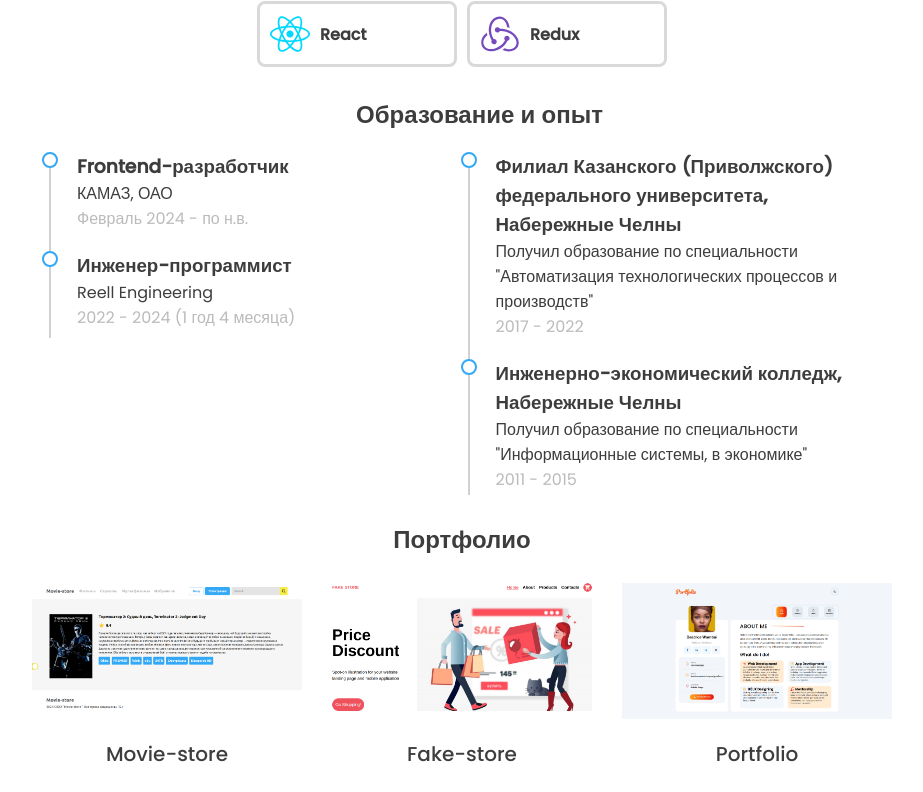
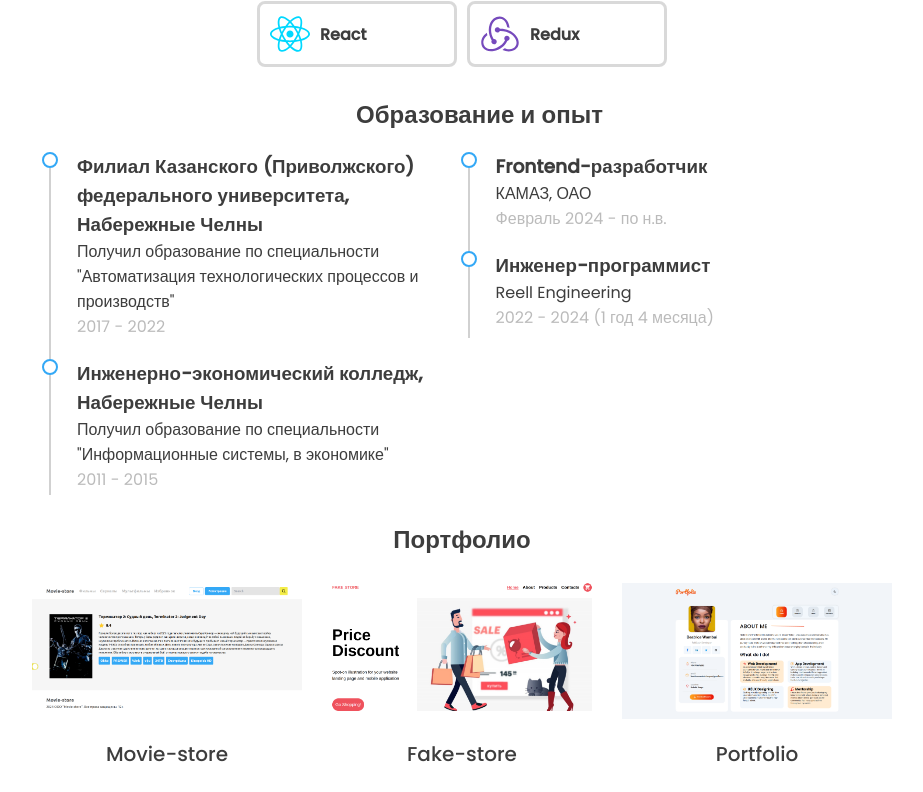
Before and after one commit to oipik/Portfolio, a React (Create React App) app: page / in a window 1280 px wide. Shown: the part 921-1713 px from the top of the page, without its empty margins (178-1101 px from the left). Built offline with nearby package versions, Linux system fonts and the light colour scheme.

Commit message:
fixing bugs

```diff
--- a/public/index.html
+++ b/public/index.html
@@ -1,14 +1,19 @@
 <!DOCTYPE html>
 <html lang="run">
-
   <head>
     <meta charset="utf-8" />
     <meta name="viewport" content="width=device-width, initial-scale=1" />
     <meta name="theme-color" content="#000000" />
-  <meta name="description" content="Web site created using create-react-app" />
+    <meta
+      name="description"
+      content="Web site created using create-react-app"
+    />
+    <link rel="icon" type="image/png" href="./favicon.png" />
     <link rel="manifest" href="%PUBLIC_URL%/manifest.json" />
-  <link href="https://fonts.googleapis.com/css2?family=Poppins:ital,wght@0,400;0,500;1,600&display=swap"
-    rel="stylesheet">
+    <link
+      href="https://fonts.googleapis.com/css2?family=Poppins:ital,wght@0,400;0,500;1,600&display=swap"
+      rel="stylesheet"
+    />
     <title>Портфолио Frontend-разработчика Куркина Игоря</title>
   </head>
 
@@ -16,5 +21,4 @@
     <noscript>You need to enable JavaScript to run this app.</noscript>
     <div id="root"></div>
   </body>
-
 </html>
--- a/src/components/about/About.jsx
+++ b/src/components/about/About.jsx
@@ -22,7 +22,7 @@ const About = () => {
             </li>
             <li>
               <strong>Должность: </strong>
-              Junior Frontend-разработчик
+              Frontend-разработчик
             </li>
             <li>
               <strong>Email: </strong>
--- a/src/components/background/Background.jsx
+++ b/src/components/background/Background.jsx
@@ -5,6 +5,29 @@ const Background = () => {
     <section className="background" id="background">
       <h2 className="background__title title">Образование и опыт</h2>
       <div className="background__inner">
+        <ul className="background__items">
+          <li className="background__item">
+            <h3 className="background__item-title">
+              Филиал Казанского (Приволжского) федерального университета,
+              <br /> Набережные Челны
+            </h3>
+            <p>
+              Получил образование по специальности "Автоматизация
+              технологических процессов и производств"
+            </p>
+            <p className="background__item-term">2017 - 2022</p>
+          </li>
+          <li className="background__item">
+            <h3 className="background__item-title">
+              Инженерно-экономический колледж, Набережные Челны
+            </h3>
+            <p>
+              Получил образование по специальности "Информационные системы, в
+              экономике"
+            </p>
+            <p className="background__item-term">2011 - 2015</p>
+          </li>
+        </ul>
         <ul className="background__items">
           <li className="background__item">
             <h3 className="background__item-title">Frontend-разработчик</h3>
@@ -19,29 +42,6 @@ const Background = () => {
             </p>
           </li>
         </ul>
-        <ul className="background__items">
-          <li className="background__item education">
-            <h3 className="background__item-title">
-              Филиал Казанского (Приволжского) федерального университета,
-              <br /> Набережные Челны
-            </h3>
-            <p>
-              Получил образование по специальности "Автоматизация
-              технологических процессов и производств"
-            </p>
-            <p className="background__item-term">2017 - 2022</p>
-          </li>
-          <li className="background__item education">
-            <h3 className="background__item-title">
-              Инженерно-экономический колледж, Набережные Челны
-            </h3>
-            <p>
-              Получил образование по специальности "Информационные системы, в
-              экономике"
-            </p>
-            <p className="background__item-term">2011 - 2015</p>
-          </li>
-        </ul>
       </div>
     </section>
   );
--- a/src/components/header/Header.jsx
+++ b/src/components/header/Header.jsx
@@ -5,7 +5,6 @@ import Wrapper from "../wrapper/Wrapper";
 import MobileMenu from "../mobileMenu/MobileMenu";
 import { navItems } from "../../data/data";
 
-import closeMenu from "../../images/icon-close-menu.svg";
 import mobileMenuIcon from "../../images/icon-menu.svg";
 
 const Header = () => {
@@ -31,11 +30,7 @@ const Header = () => {
             onClick={() => setIsMobileMenu(!isMobileMenu)}
             className="header__mobile-menu"
           >
-            {isMobileMenu ? (
-              <img src={closeMenu} alt="menu" />
-            ) : (
-              <img src={mobileMenuIcon} alt="menu" />
-            )}
+            <img src={mobileMenuIcon} alt="menu" />
           </div>
           <MobileMenu isOpen={isMobileMenu} setIsMobileMenu={setIsMobileMenu} />
         </div>
--- a/src/components/header/header.scss
+++ b/src/components/header/header.scss
@@ -11,7 +11,6 @@
 
   &__mobile-menu {
     display: none;
-    z-index: 30;
     cursor: pointer;
   }
 }
--- a/src/components/mobileMenu/MobileMenu.jsx
+++ b/src/components/mobileMenu/MobileMenu.jsx
@@ -1,5 +1,6 @@
 import "./mobileMenu.scss";
 import { navItems } from "../../data/data";
+import closeMenu from "../../images/icon-close-menu.svg";
 
 const MobileMenu = ({ isOpen, setIsMobileMenu }) => {
   return (
@@ -11,7 +12,15 @@ const MobileMenu = ({ isOpen, setIsMobileMenu }) => {
       <div
         className={`mobile__content ${isOpen ? "mobile__content-active" : ""}`}
       >
-        <p className="mobile__logo logo">Portfolio</p>
+        <div className="mobile__box">
+          <p className="mobile__logo logo">Portfolio</p>
+          <img
+            className="mobile__box-img"
+            onClick={() => setIsMobileMenu(!isOpen)}
+            src={closeMenu}
+            alt="close menu"
+          />
+        </div>
         <nav className="mobile">
           <ul className="mobile__items">
             {navItems.map(({ item, href }) => (
--- a/src/components/mobileMenu/mobileMenu.scss
+++ b/src/components/mobileMenu/mobileMenu.scss
@@ -9,11 +9,18 @@
     height: 100%;
     background-color: #000;
     opacity: 0.5;
-    z-index: 10;
+    z-index: 1;
   }
 
-  &__logo {
-    margin: 15px 0 0 15px;
+  &__box {
+    display: flex;
+    margin: 15px 15px 0 15px;
+    justify-content: space-between;
+    &-img {
+      width: 25px;
+      height: 25px;
+      cursor: pointer;
+    }
   }
 
   &__shadow-active {
@@ -26,11 +33,11 @@
     top: 0;
     width: 60%;
     background-color: white;
-    z-index: 20;
     justify-content: center;
     min-height: 100vh;
     transition: 1s all;
     transform: translateX(100%);
+    z-index: 2;
   }
 
   &__content-active {
--- a/src/components/modal/modal.scss
+++ b/src/components/modal/modal.scss
@@ -15,7 +15,7 @@
     margin-top: 20px;
     max-width: 850px;
     width: 100%;
-    max-height: 80%;
+    max-height: 95%;
     padding: 40px 40px 0 40px;
     border-radius: 12px;
     background-color: white;
```
Also changed, not shown: public/favicon.png (added), 1 other file (tests, documents, lock files or other folders). Lines whose indentation alone changed are shown as unchanged.
